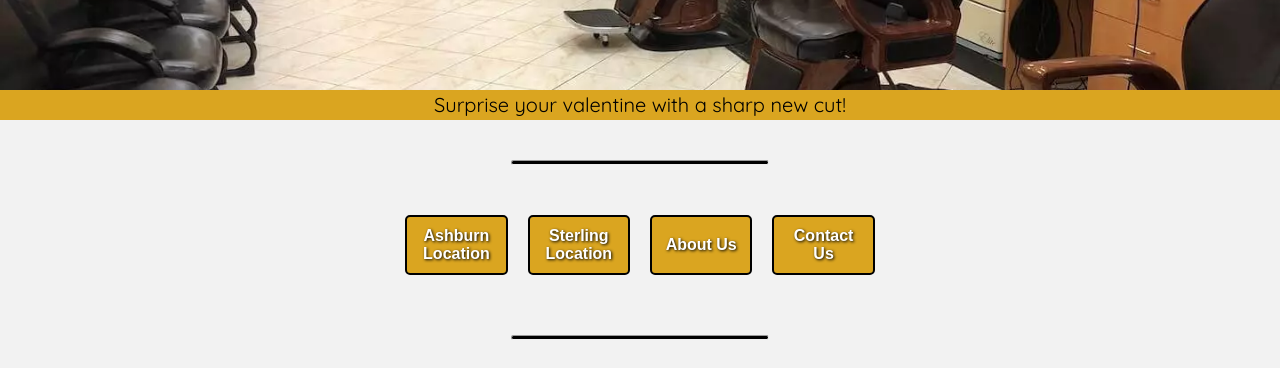
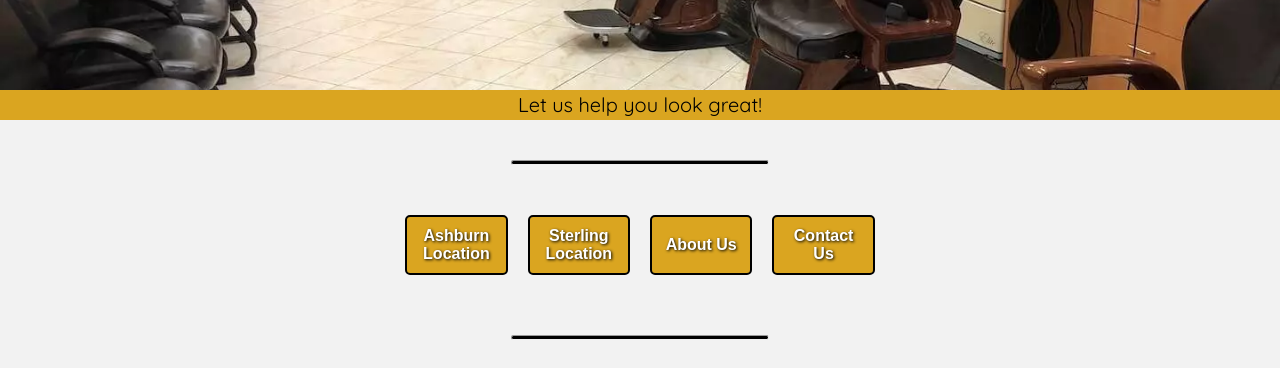
Before and after one commit to timh1203/dulles-barber, a Gatsby site: page / in a window 1280 px wide. Shown: the part 210-578 px from the top of the page. Built offline with nearby package versions, Linux system fonts and the light colour scheme; Gatsby itself is replaced by a stand-in of ours.

Commit message:
Update notification generic

```diff
--- a/src/components/Notification.js
+++ b/src/components/Notification.js
@@ -4,7 +4,7 @@ import styled from 'styled-components';
 const Notification = props => (
   <Div1>
     <P1>
-      Surprise your valentine with a sharp new cut!
+      Let us help you look great!
       {/* <span role="img" aria-label="icon">🎉</span> */}
       {/* <span role="img" aria-label="icon">🐰</span> */}
       {/* <span role="img" aria-label="icon">🥚</span> */}
```
